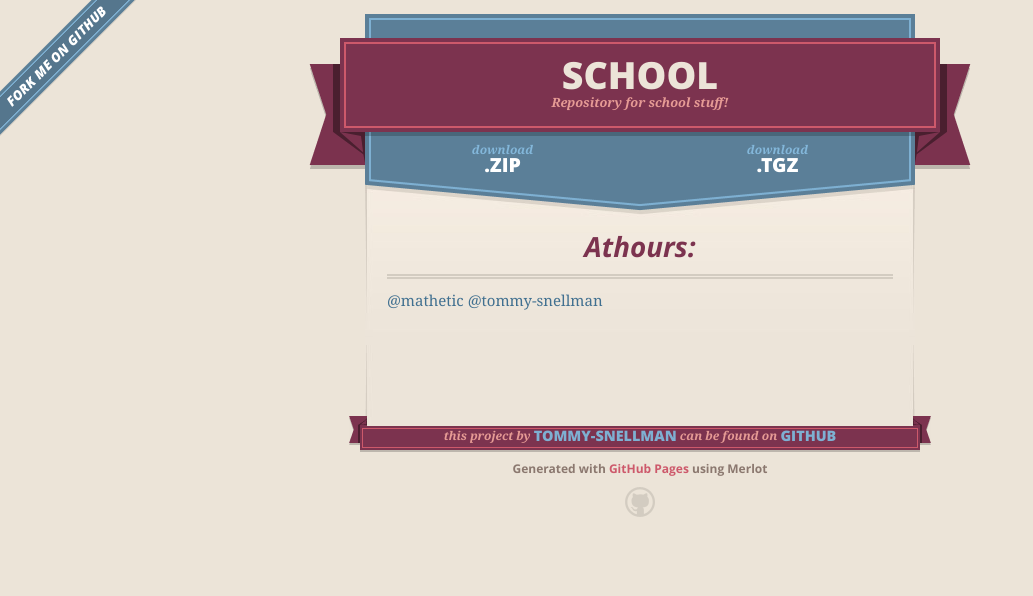
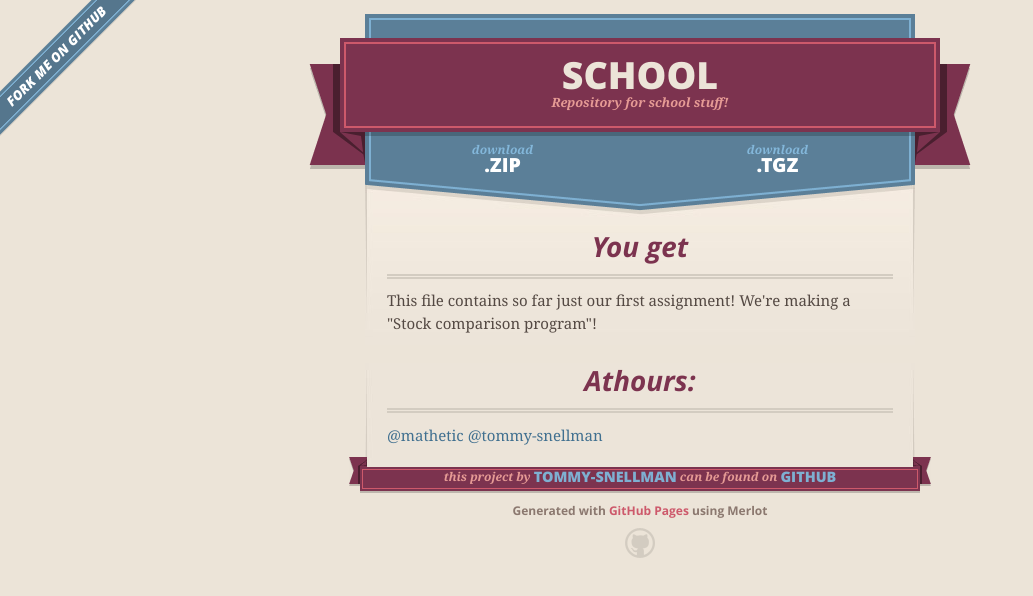
Before and after one commit to tommy-snellman/School, a plain HTML site: page index.html in a window 1280 px wide. Shown: the whole page, without its empty margins (0-1033 px from the left). Drawn offline with nearby package versions, Linux system fonts and the light colour scheme.

```diff
--- a/index.html
+++ b/index.html
@@ -47,6 +47,11 @@
 
       <section id="main_content">
         <h1>
+<a id="you-get" class="anchor" href="#you-get" aria-hidden="true"><span aria-hidden="true" class="octicon octicon-link"></span></a>You get</h1>
+
+<p>This file contains so far just our first assignment! We're making a "Stock comparison program"!</p>
+
+<h1>
 <a id="athours" class="anchor" href="#athours" aria-hidden="true"><span aria-hidden="true" class="octicon octicon-link"></span></a>Athours:</h1>
 
 <p><a href="https://github.com/mathetic">@mathetic</a>
--- a/params.json
+++ b/params.json
@@ -1 +1 @@
-{"name":"School","tagline":"Repository for school stuff!","body":"# Athours:\r\n   [@mathetic](https://github.com/mathetic)\r\n   [@tommy-snellman](https://github.com/tommy-snellman)\r\n    ","google":"","note":"Don't delete this file! It's used internally to help with page regeneration."}
+{"name":"School","tagline":"Repository for school stuff!","body":"# You get\r\nThis file contains so far just our first assignment! We're making a \"Stock comparison program\"!\r\n\r\n# Athours:\r\n   [@mathetic](https://github.com/mathetic)\r\n   [@tommy-snellman](https://github.com/tommy-snellman)\r\n    ","google":"","note":"Don't delete this file! It's used internally to help with page regeneration."}
```
